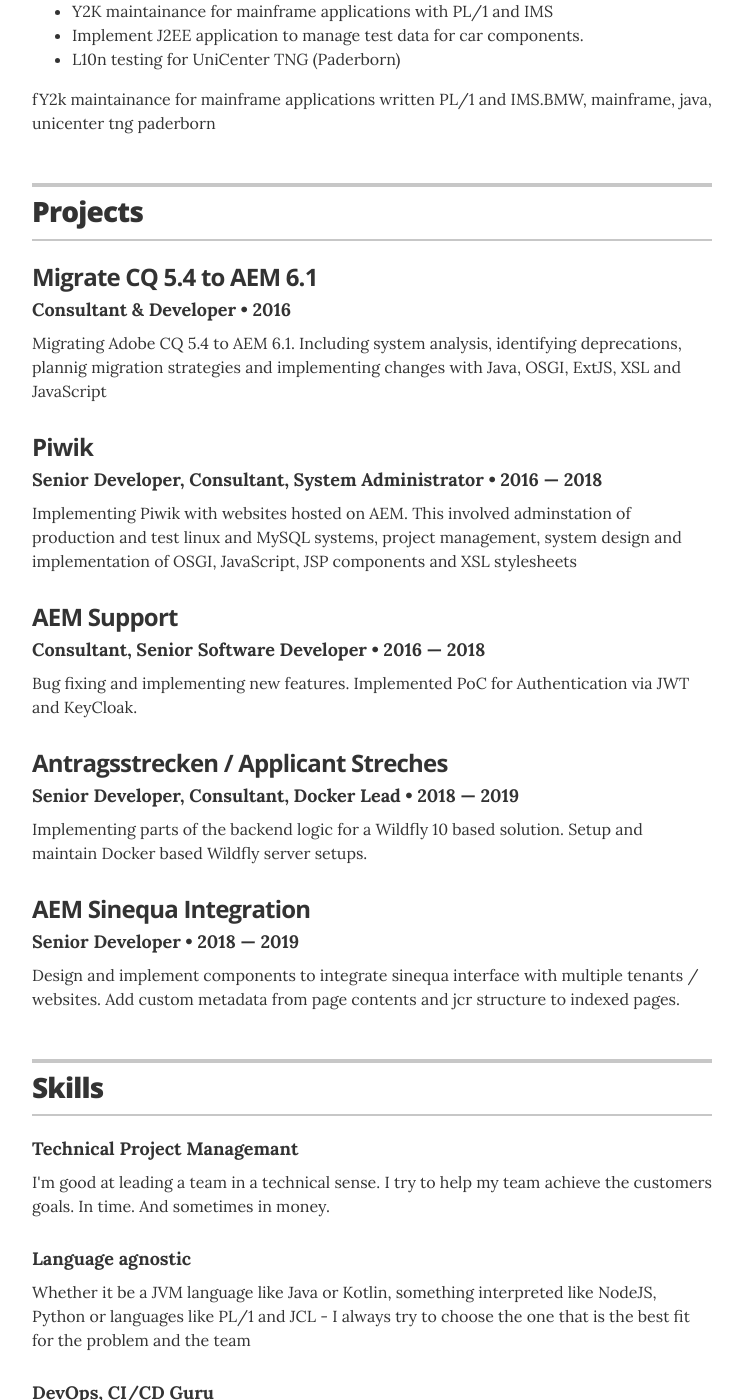
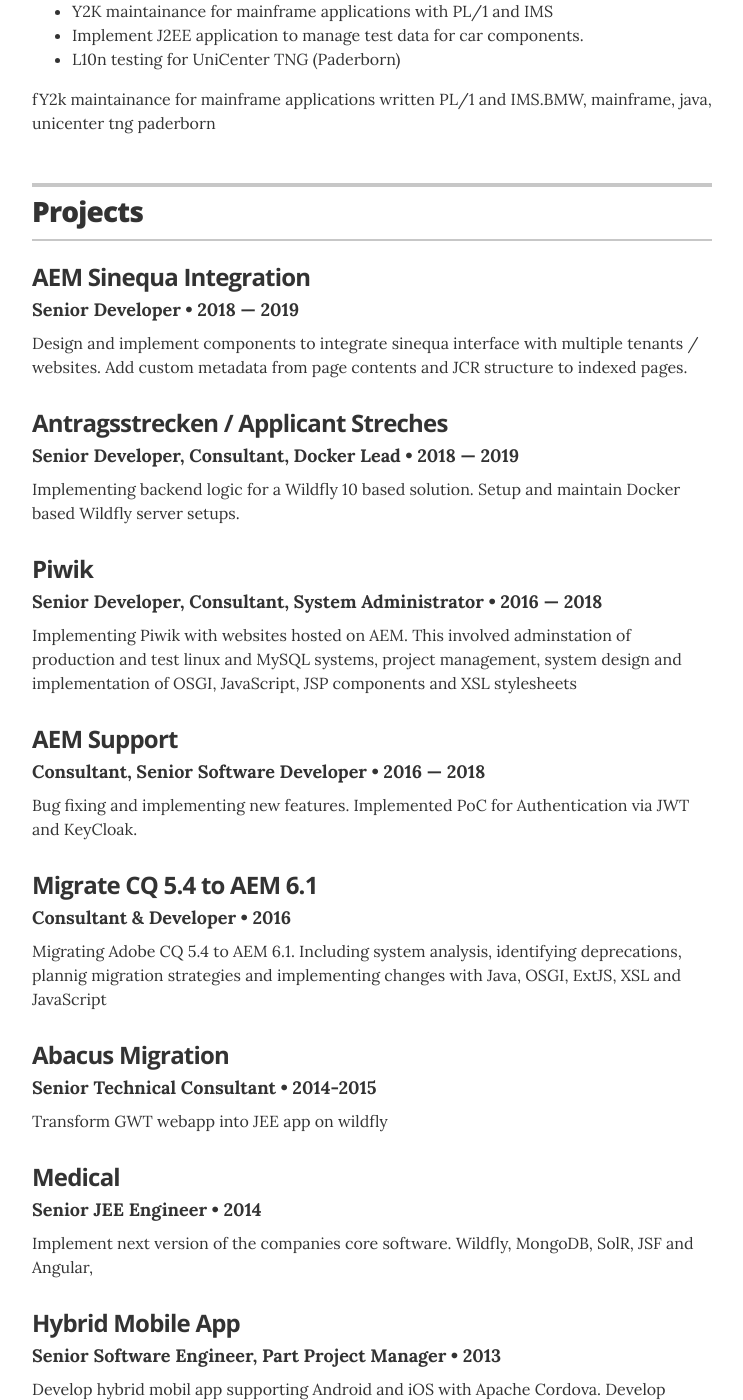
Before and after one commit to CWACoderWithAttitude/resume, a Jekyll site: the page built from index.html, in a window 1280 px wide and 1400 px high, scrolled down 2885 px. Shown: the whole window, without its empty margins (268-1011 px from the left). Built offline with Jekyll 4.4.1, drawn with Linux system fonts in a browser that asks for light colours; some of the changed text lies outside the part shown.

Commit message:
continue list of projects and correct sequence

```diff
--- a/_data/projects.yml
+++ b/_data/projects.yml
@@ -1,9 +1,14 @@
-# migratopn cq5.4 -> AEM 6.1
-- project: Migrate CQ 5.4 to AEM 6.1
-  role: Consultant & Developer
-  duration: 2016
+- project: AEM Sinequa Integration
+  role: Senior Developer
+  duration: 2018 &mdash; 2019
   # url: "#"
-  description: Migrating Adobe CQ 5.4 to AEM 6.1. Including system analysis, identifying deprecations, plannig migration strategies and implementing changes with Java, OSGI, ExtJS, XSL and JavaScript
+  description: Design and implement components to integrate sinequa interface with multiple tenants / websites. Add custom metadata from page contents and JCR structure to indexed pages.
+
+- project: Antragsstrecken / Applicant Streches
+  role: Senior Developer, Consultant, Docker Lead
+  duration: 2018 &mdash; 2019
+  # url: "#"
+  description: Implementing backend logic for a Wildfly 10 based solution. Setup and maintain Docker based Wildfly server setups.
 
 - project: Piwik
   role: Senior Developer, Consultant, System Administrator
@@ -17,14 +22,35 @@
   # url: "#"
   description: Bug fixing and implementing new features. Implemented PoC for Authentication via JWT and KeyCloak.
 
-- project: Antragsstrecken / Applicant Streches
-  role: Senior Developer, Consultant, Docker Lead
-  duration: 2018 &mdash; 2019
+# migratopn cq5.4 -> AEM 6.1
+- project: Migrate CQ 5.4 to AEM 6.1
+  role: Consultant & Developer
+  duration: 2016
   # url: "#"
-  description: Implementing parts of the backend logic for a Wildfly 10 based solution. Setup and maintain Docker based Wildfly server setups.
+  description: Migrating Adobe CQ 5.4 to AEM 6.1. Including system analysis, identifying deprecations, plannig migration strategies and implementing changes with Java, OSGI, ExtJS, XSL and JavaScript
 
-- project: AEM Sinequa Integration
-  role: Senior Developer
-  duration: 2018 &mdash; 2019
+- project: Abacus Migration
+  role: Senior Technical Consultant
+  duration: 2014-2015
+  description: Transform GWT webapp into JEE app on wildfly
+
+- project: Medical
+  role: Senior JEE Engineer
+  duration: 2014
+  description: Implement next version of the companies core software. Wildfly, MongoDB, SolR, JSF and Angular,
+
+- project: Hybrid Mobile App
+  role: Senior Software Engineer, Part Project Manager
+  duration: 2013
+  description: Develop hybrid mobil app supporting Android and iOS with Apache Cordova. Develop Cordova components, Test-Management
+
+- project: Car-Configurator
+  role: Senior Software Engineer
+  duration: 2012
+  description: JEE, Testing,
+
+- project: AdServer
+  role: Software Engineer, 2nd & 3rd Level support
+  duration: 2008-2012
   # url: "#"
-  description: Design and implement components to integrate sinequa interface with multiple tenants / websites. Add custom metadata from page contents and jcr structure to indexed pages.
+  description: Devlopment and maintainace for HeliosIQ AdServer. Develop Apache Struts Frontend and Kodo based SOAP WebServices.
```
